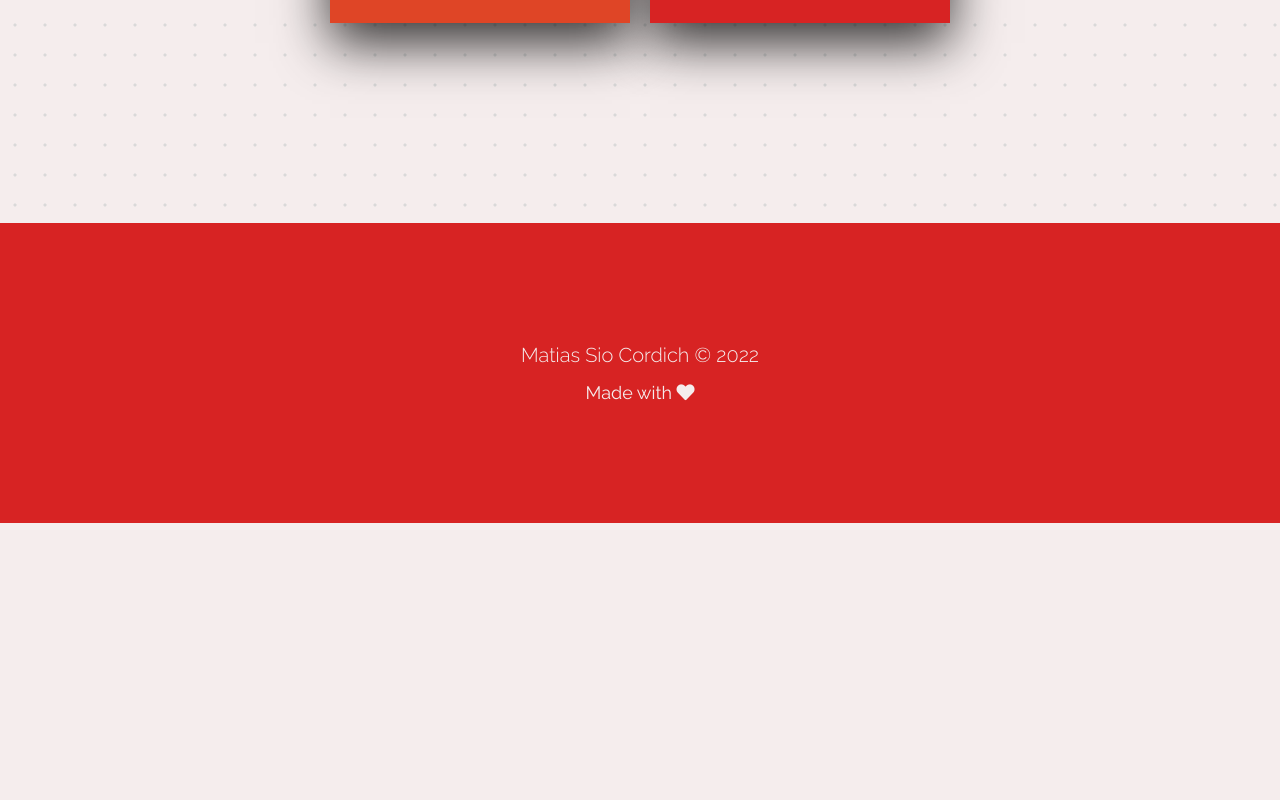
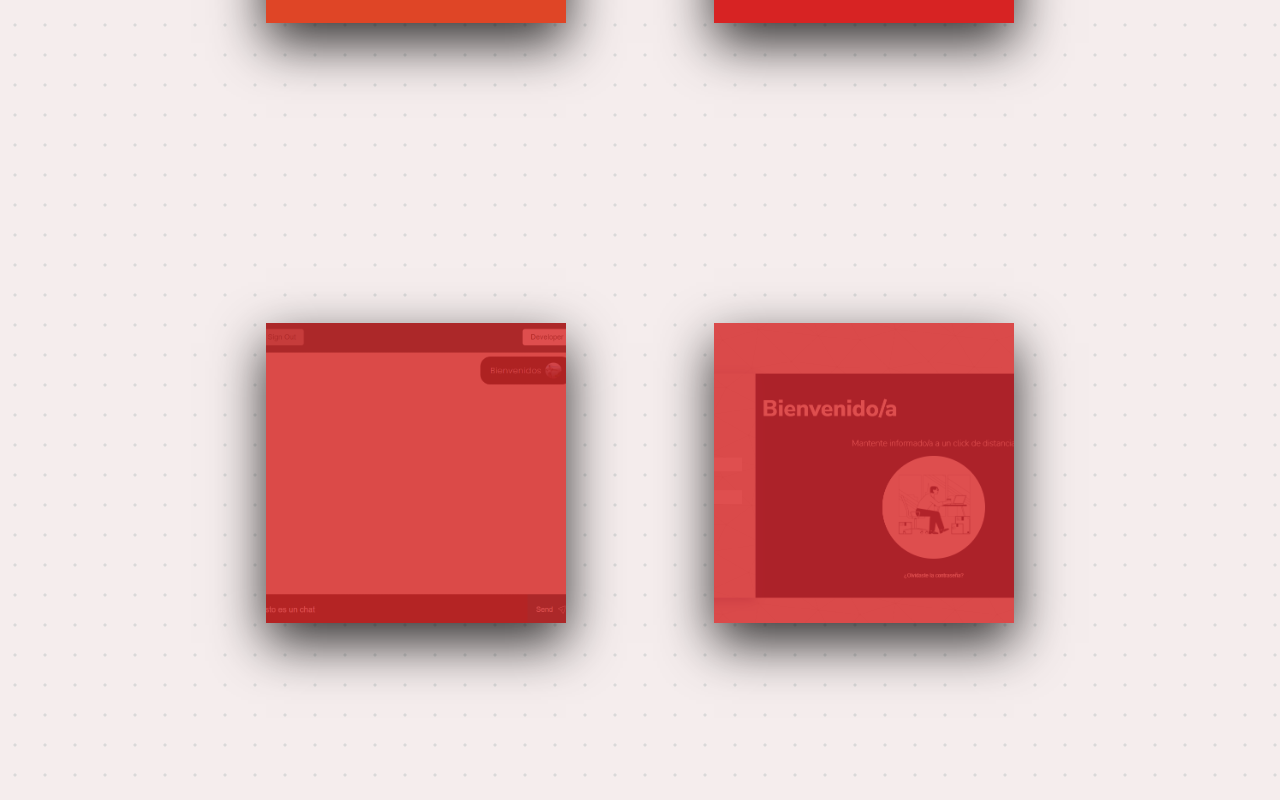
Before and after one commit to MatiasCordich/Portfolio, a React (Create React App) app: page /proyects in a window 1280 px wide. Shown: the part 1280-2080 px from the top of the page. Before the commit the page ends 1803 px from the top, so only its background shows below. Built offline with nearby package versions, Linux system fonts and the light colour scheme; some icons are missing.

Commit message:
proyects section modified

```diff
--- a/src/components/Navbar.jsx
+++ b/src/components/Navbar.jsx
@@ -31,16 +31,16 @@ const Navbar = () => {
                         <NavLink onClick={closeMenu} className={({isActive}) => (isActive ? 'active' : "inactive")} to='/'>Home</NavLink>
                     </li>
                     <li>
-                        <NavLink onClick={closeMenu} className={({isActive}) => (isActive ? 'active' : "inactive")} to='/about'>About</NavLink>
+                        <NavLink onClick={closeMenu} className={({isActive}) => (isActive ? 'active' : "inactive")} to='/about'>Sobre Mi</NavLink>
                     </li>
                     <li>
                         <NavLink onClick={closeMenu} className={({isActive}) => (isActive ? 'active' : "inactive")} to='/skills'>Skills</NavLink>
                     </li>
                     <li>
-                        <NavLink onClick={closeMenu} className={({isActive}) => (isActive ? 'active' : "inactive")} to='/proyects'>Proyects</NavLink>
+                        <NavLink onClick={closeMenu} className={({isActive}) => (isActive ? 'active' : "inactive")} to='/proyects'>Proyectos</NavLink>
                     </li>
                     <li>
-                        <NavLink onClick={closeMenu} className={({isActive}) => (isActive ? 'active' : "inactive")} to='/contact'>Contact</NavLink>
+                        <NavLink onClick={closeMenu} className={({isActive}) => (isActive ? 'active' : "inactive")} to='/contact'>Contacto</NavLink>
                     </li>
             </ul>
 
--- a/src/pages/Proyects.jsx
+++ b/src/pages/Proyects.jsx
@@ -94,6 +94,50 @@ const Proyects = () => {
           </div>
         </div>
 
+        <div className='card'>
+          <div className='face face1'>
+            <div className='content-4'>
+            </div>
+          </div>
+          <div className='face face2'>
+            <div className='content'>
+              <h2 className='description-title'>Chat App</h2>
+              <p className='description-text'>Aplicación que emula un chat con registro de autenticación.</p>
+              <p className='description-tech'>React | Firebase | Styled-components</p>
+              <div className='btn__proyects'>
+                <a href="https://chat-app-a5334.web.app/" target='__blank'>
+                  <i class="fas fa-link"></i>
+                </a>
+                <a href="https://github.com/MatiasCordich/chat-app" target='__blank'>
+                  <i class="fab fa-github"></i>
+                </a>
+              </div>
+            </div>
+          </div>
+        </div>
+
+        <div className='card'>
+          <div className='face face1'>
+            <div className='content-5'>
+            </div>
+          </div>
+          <div className='face face2'>
+            <div className='content'>
+              <h2 className='description-title'>News Api</h2>
+              <p className='description-text'>SPA sobre un sitio de notcias en vivo.</p>
+              <p className='description-tech'>React | Firebase | Currents API</p>
+              <div className='btn__proyects'>
+                <a href="https://lnkd.in/dYFVTJQB" target='__blank'>
+                  <i class="fas fa-link"></i>
+                </a>
+                <a href="https://github.com/MatiasCordich/Integrador-NUCBA" target='__blank'>
+                  <i class="fab fa-github"></i>
+                </a>
+              </div>
+            </div>
+          </div>
+        </div>
+
       </div>
 
 
--- a/src/pages/proyects.css
+++ b/src/pages/proyects.css
@@ -44,7 +44,9 @@
 .card .face.face1 .content,
 .card .face.face1 .content-1,
 .card .face.face1 .content-2,
-.card .face.face1 .content-3{
+.card .face.face1 .content-3,
+.card .face.face1 .content-4,
+.card .face.face1 .content-5 {
     display: flex;
     justify-content: center;
     align-items: center;
@@ -78,10 +80,20 @@
     background-image: url(../images/wheaterapp.png);
 }
 
+.card .face.face1 .content-4 {
+    background-image: url(../images/chatimage.png);
+}
+
+.card .face.face1 .content-5 {
+    background-image: url(../images/newsapp.png);
+}
+
 .card:hover .face.face1 .content,
 .card:hover .face.face1 .content-1,
 .card:hover .face.face1 .content-2,
-.card:hover .face.face1 .content-3 {
+.card:hover .face.face1 .content-3,
+.card:hover .face.face1 .content-4,
+.card:hover .face.face1 .content-5 {
     opacity: 1;
 }
 
@@ -135,7 +147,7 @@
 
 @media (min-width: 990px) {
     .cards{
-        width: 50%;
+        width: 70%;
         margin: 0 auto;
         display: flex;
         flex-wrap: wrap;
```
Also changed, not shown: src/images/chatimage.png (added), src/images/newsapp.png (added).
